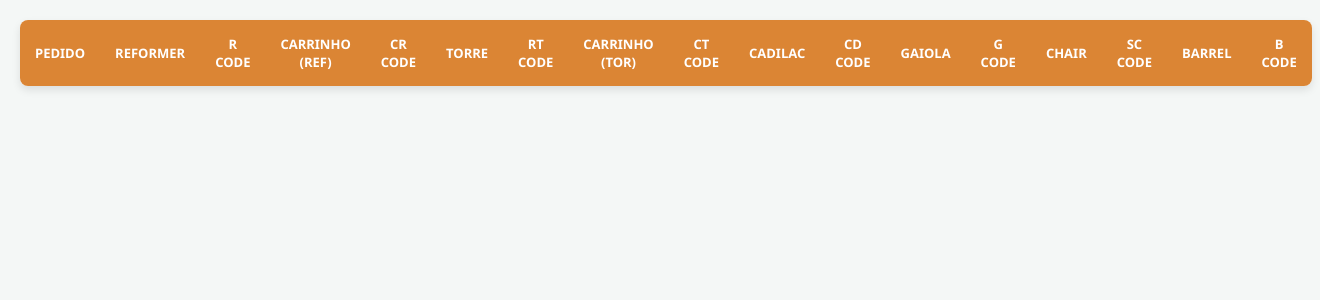
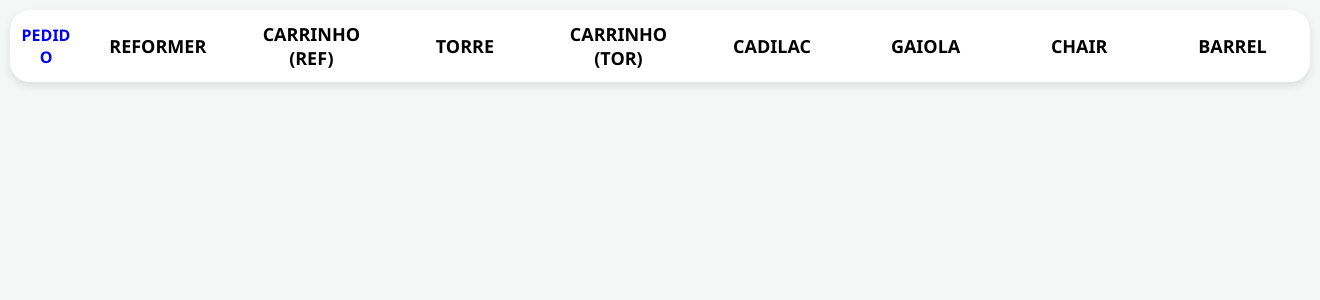
Before and after one commit to Dominatoxz/Sistema-Equipilates, a PHP site: page / in a window 1320 px wide. Shown: the top 300 px of the page. Run offline with PHP 8.4, Linux system fonts and the light colour scheme; data that the repository does not hold is empty.

```diff
--- a/View/tabela.php
+++ b/View/tabela.php
@@ -5,18 +5,78 @@
     <meta name="viewport" content="width=device-width, initial-scale=1.0">
     <title>Quadro de Produção</title>
     <style>
-        body { font-family: 'Segoe UI', sans-serif; background-color: #f4f7f6; color: #333; margin: 20px; }
-        h1 { text-align: center; color: #2c3e50; }
-        table { width: 100%; border-collapse: collapse; background: #fff; box-shadow: 0 4px 8px rgba(0,0,0,0.1); border-radius: 8px; overflow: hidden; }
-        th { background-color: #db8534; color: white; padding: 15px; text-transform: uppercase; font-size: 13px; }
-        td { padding: 12px; border: 1px solid #1c1c1c; text-align: center; font-size: 18px; }
-        td:first-child { font-weight: bold; color: #db8534; width: 100px; }
-        .item-check { cursor: pointer; user-select: none; transition: transform 0.1s; display: inline-block; }
-        .item-check:active { transform: scale(1.2); }
-        .qr-link { background: #2ecc71; color: white; padding: 3px 6px; border-radius: 4px; font-size: 11px; text-decoration: none; font-weight: bold; }
-        #flash-effect { position: fixed; top: 0; left: 0; width: 100vw; height: 100vh; background: rgba(46, 204, 113, 0.3); pointer-events: none; opacity: 0; z-index: 9999; }
-        .flash-active { opacity: 1 !important; transition: opacity 0.1s; }
-        input#input-pistola {
+            body {
+                font-family: 'Segoe UI', sans-serif;
+                background-color: #f4f7f6;
+                color: #333;
+                margin: 10px;
+                max-width: 100vw;
+                overflow-x: hidden;
+            }
+
+            .table-container {
+                width: 100%;
+                overflow-x: auto;
+            }
+
+            table {
+                width: 100%;
+                table-layout: fixed;
+                border-collapse: collapse;
+                background: #fff;
+                box-shadow: 0 4px 8px rgba(0,0,0,0.1);
+                border-radius: 8px;
+                overflow: hidden;
+                border: 1px solid black;
+                border-radius: 20px;
+            }
+
+            th {
+                background-color: #ffffff;
+                height: 50px;
+                color: black;
+                padding: 10px 5px;
+                text-transform: uppercase;
+                font-size: 18px;
+                word-wrap: break-word;
+            }
+
+            td {
+                padding: 8px 4px;
+                border: 1px solid #1c1c1c;
+                text-align: center;
+                font-size: 22px;
+                overflow: hidden;
+                text-overflow: ellipsis;
+                white-space: nowrap;
+            }
+
+            td:first-child, th:first-child {
+                font-weight: bold;
+                color: blue;
+                width: 60px;
+                font-size: 16px;
+            }
+
+            .item-check { cursor: pointer; user-select: none; transition: transform 0.1s; display: inline-block; }
+            .item-check:active { transform: scale(1.2); }
+
+            .qr-link {
+                background: #2ecc71;
+                color: white;
+                padding: 2px 4px;
+                border-radius: 4px;
+                font-size: 10px;
+                text-decoration: none;
+                font-weight: bold;
+                display: block;
+                margin: 2px 0;
+            }
+
+            #flash-effect { position: fixed; top: 0; left: 0; width: 100vw; height: 100vh; background: rgba(46, 204, 113, 0.3); pointer-events: none; opacity: 0; z-index: 9999; }
+            .flash-active { opacity: 1 !important; transition: opacity 0.1s; }
+
+            input#input-pistola {
                 position: fixed;
                 top: 0;
                 left: 0;
@@ -44,14 +104,14 @@
         <thead>
             <tr>
                 <th>Pedido</th>
-                <th>Reformer</th><th>R Code</th>
-                <th>Carrinho (Ref)</th><th>CR Code</th>
-                <th>Torre</th><th>RT Code</th>
-                <th>Carrinho (Tor)</th><th>CT Code</th>
-                <th>Cadilac</th><th>CD Code</th>
-                <th>Gaiola</th><th>G Code</th>
-                <th>Chair</th><th>SC Code</th>
-                <th>Barrel</th><th>B Code</th>
+                <th>Reformer</th>
+                <th>Carrinho (Ref)</th>
+                <th>Torre</th>
+                <th>Carrinho (Tor)</th>
+                <th>Cadilac</th>
+                <th>Gaiola</th>
+                <th>Chair</th>
+                <th>Barrel</th>
             </tr>
         </thead>
         <tbody>
@@ -90,13 +150,13 @@
                                 $texto = '✅';
                             } elseif ($peca['status'] === 'Embalado') {
                                 $texto = 'E';
-                                $estilo = 'style="color: #27ae60; font-weight: bold;"';
+                                $estilo = 'style="color: #27ae60; font-weight: bold; font-size: 28px;"';
                             }
                         ?>
                             <span class="item-check"
                                 data-id="<?= $peca['id'] ?>"
                                 <?= $estilo ?>
-                                style="font-size: 16px;">
+                                style="font-size: 26px;">
                                 <?= $texto ?>
                             </span>
                         <?php endforeach; ?>
@@ -104,16 +164,6 @@
                         <span style="color: #ccc;">-</span>
                     <?php endif; ?>
                 </div>
-            </td>
-            <td>
-                <?php if (count($itens_no_banco) > 0): ?>
-                    <div style="display: flex; flex-direction: column; gap: 3px; align-items: center;">
-                        <?php foreach ($itens_no_banco as $index => $peca): ?>
-                            <a href="gerar_qr.php?numero=<?= urlencode($pedido['numero']) ?>&item=<?= urlencode($nome_equipamento) ?>&pos=<?= $index + 1 ?>"
-                               target="_blank" class="qr-link">Code <?= $index + 1 ?></a>
-                        <?php endforeach; ?>
-                    </div>
-                <?php endif; ?>
             </td>
         <?php endforeach; ?>
     </tr>
@@ -186,7 +236,7 @@
             new Audio('../audios/som-sucesso.mp3').play().catch(() => {});
         }
 
-        let scrollSpeed = 0.5;
+        let scrollSpeed = 0;
         function autoScroll() {
             if ((window.innerHeight + window.scrollY) >= document.body.offsetHeight) {
                 setTimeout(() => window.scrollTo(0, 0), 3000);
```
